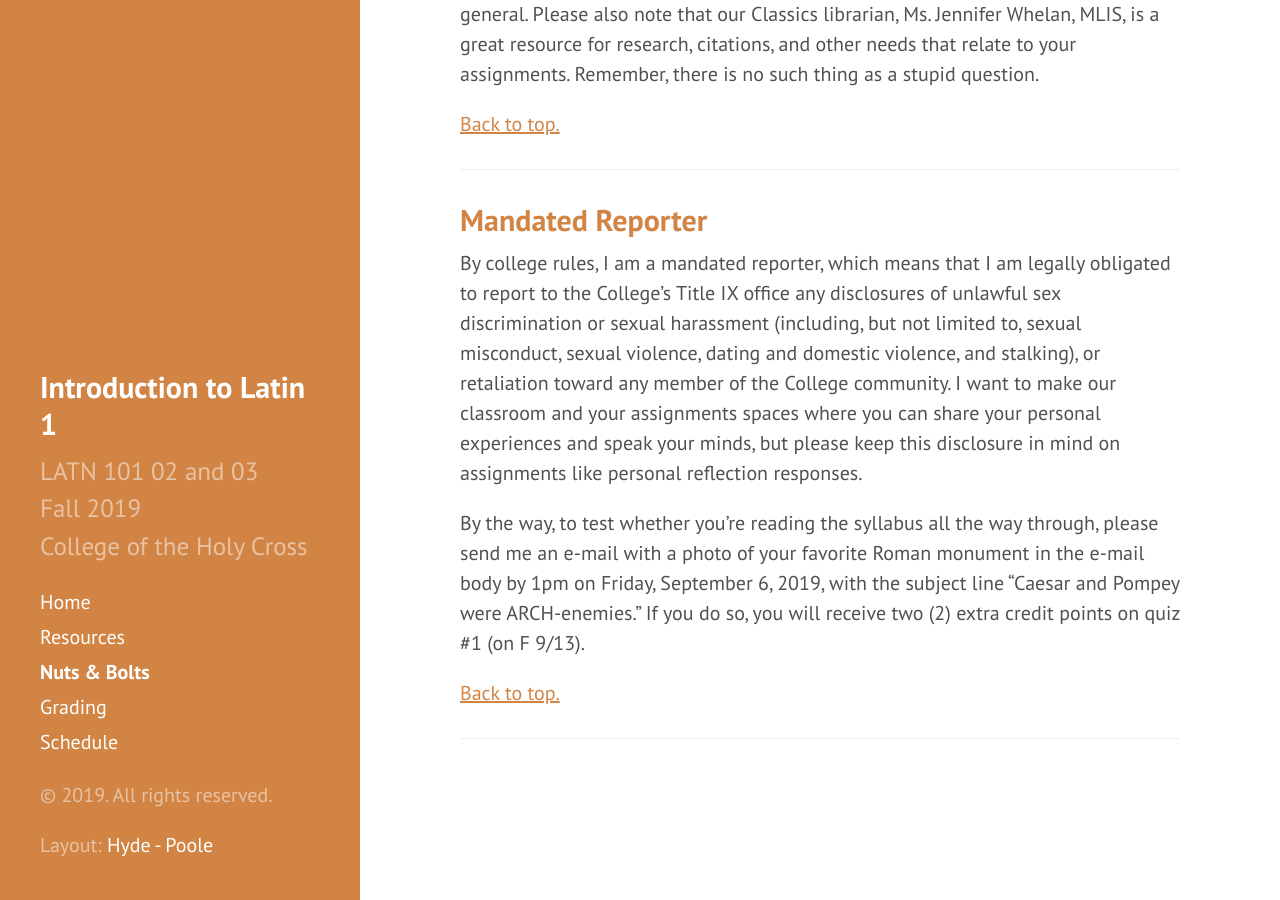
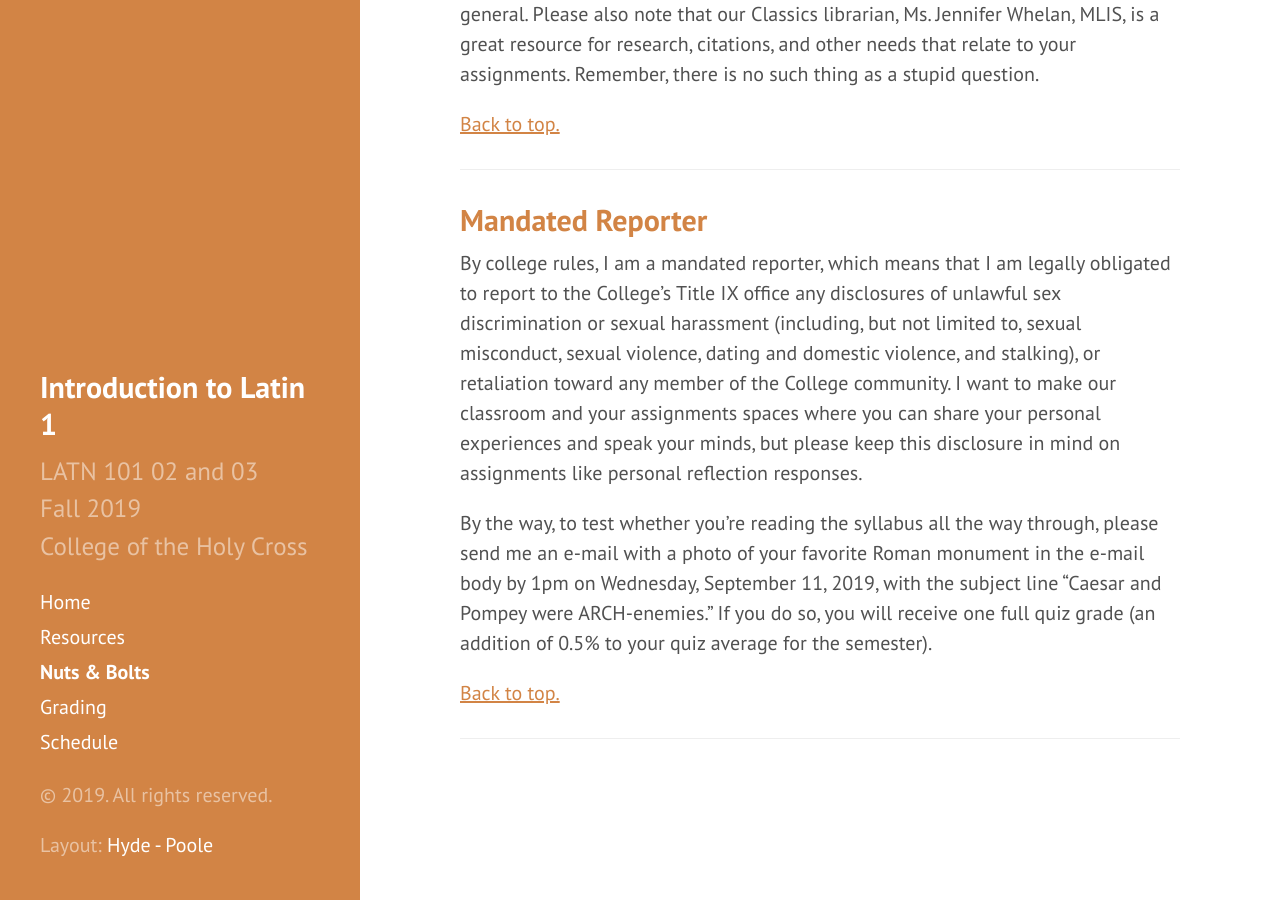
Before and after one commit to DLibatique/LATN102-S20, a Jekyll site: the page built from 3-nuts.md, in a window 1280 px wide and 900 px high, scrolled down 3288 px. Built offline with Jekyll 4.4.1, drawn with Linux system fonts in a browser that asks for light colours; comment, search, counter and statistics services are not loaded.

Commit message:
changed extra credit prompt

```diff
--- a/3-nuts.md
+++ b/3-nuts.md
@@ -64,7 +64,7 @@ In addition to my e-mail and office hours, there are resources outside myself an
 ## <a name="mr">Mandated Reporter</a>
 By college rules, I am a mandated reporter, which means that I am legally obligated to report to the College’s Title IX office any disclosures of unlawful sex discrimination or sexual harassment (including, but not limited to, sexual misconduct, sexual violence, dating and domestic violence, and stalking), or retaliation toward any member of the College community. I want to make our classroom and your assignments spaces where you can share your personal experiences and speak your minds, but please keep this disclosure in mind on assignments like personal reflection responses.
 
-By the way, to test whether you’re reading the syllabus all the way through, please send me an e-mail with a photo of your favorite Roman monument in the e-mail body by 1pm on Friday, September 6, 2019, with the subject line “Caesar and Pompey were ARCH-enemies.” If you do so, you will receive two (2) extra credit points on quiz #1 (on F 9/13).
+By the way, to test whether you’re reading the syllabus all the way through, please send me an e-mail with a photo of your favorite Roman monument in the e-mail body by 1pm on Wednesday, September 11, 2019, with the subject line “Caesar and Pompey were ARCH-enemies.” If you do so, you will receive one full quiz grade (an addition of 0.5% to your quiz average for the semester).
 
 <a href="#top" class="underline">Back to top.</a>
 <hr>
```
